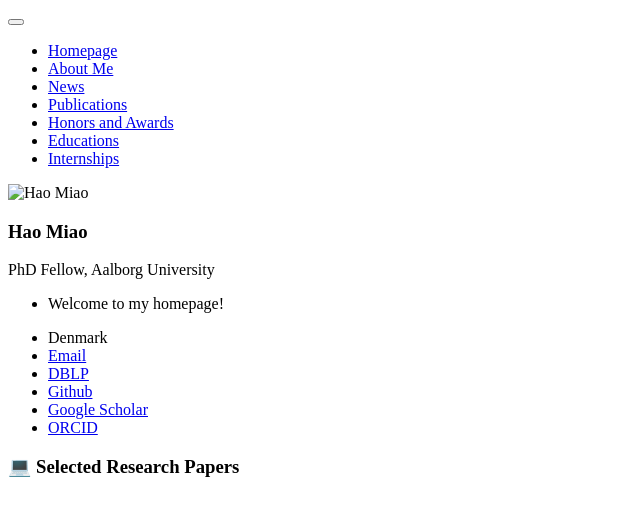
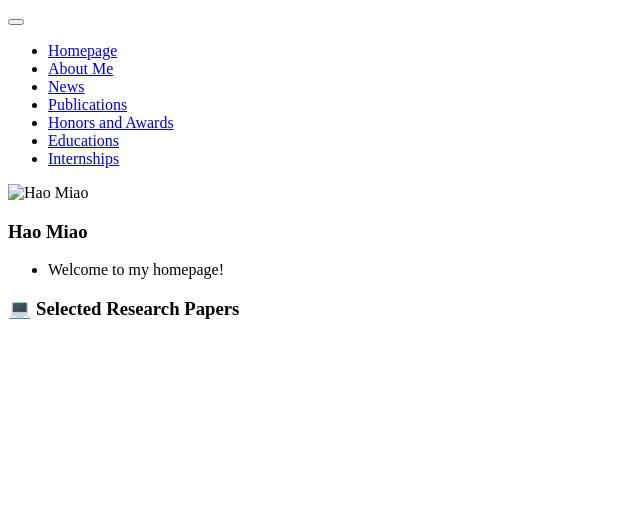
Before and after one commit to MiaoHaoSunny/MiaoHaoSunny.github.io, a Jekyll site: the page built from _pages/includes/pub_short.md, in a window 1280 px wide. Shown: the top 516 px of the page, without its empty margins (0-640 px from the left). Built offline with Jekyll 4.4.1, drawn with Linux system fonts in a browser that asks for light colours; our own code applies the rules of GitHub Pages for plain Markdown files.

Commit message:
Update _config.yml

```diff
--- a/_config.yml
+++ b/_config.yml
@@ -23,12 +23,12 @@ baidu_site_verification  :  # get baidu_site_verification from https://ziyuan.ba
 author:
   name             : "Hao Miao"
   avatar           : "images/android-chrome-512x512.png"
-  bio              : "PhD Fellow, Aalborg University"
-  location         : "Denmark"
+  bio              : # "PhD Fellow, Aalborg University"
+  location         : # "Denmark"
   employer         :
   pubmed           :
-  googlescholar    : "https://scholar.google.com/citations?user=eRouT0MAAAAJ&hl=zh-CN"
-  email            : "haom@cs.aau.dk"
+  googlescholar    : # "https://scholar.google.com/citations?user=eRouT0MAAAAJ&hl=zh-CN"
+  email            : # "haom@cs.aau.dk"
   researchgate     :  # e.g., "https://www.researchgate.net/profile/yourprofile"
   uri              :
   bitbucket        :
@@ -37,15 +37,15 @@ author:
   flickr           :
   facebook         :
   foursquare       :
-  github           : "MiaoHaoSunny"
+  github           : # "MiaoHaoSunny"
   google_plus      :
   keybase          :
   instagram        :
   impactstory      : # e.g., "https://profiles.impactstory.org/u/xxxx-xxxx-xxxx-xxxx"
   lastfm           :
   linkedin         : # e.g., "linkedin username"
-  dblp             : "https://dblp.org/pid/276/5069-1.html"
-  orcid            : "https://orcid.org/0000-0001-9346-7133"
+  dblp             : # "https://dblp.org/pid/276/5069-1.html"
+  orcid            : # "https://orcid.org/0000-0001-9346-7133"
   pinterest        :
   soundcloud       :
   stackoverflow    : # http://stackoverflow.com/users/123456/username
```
